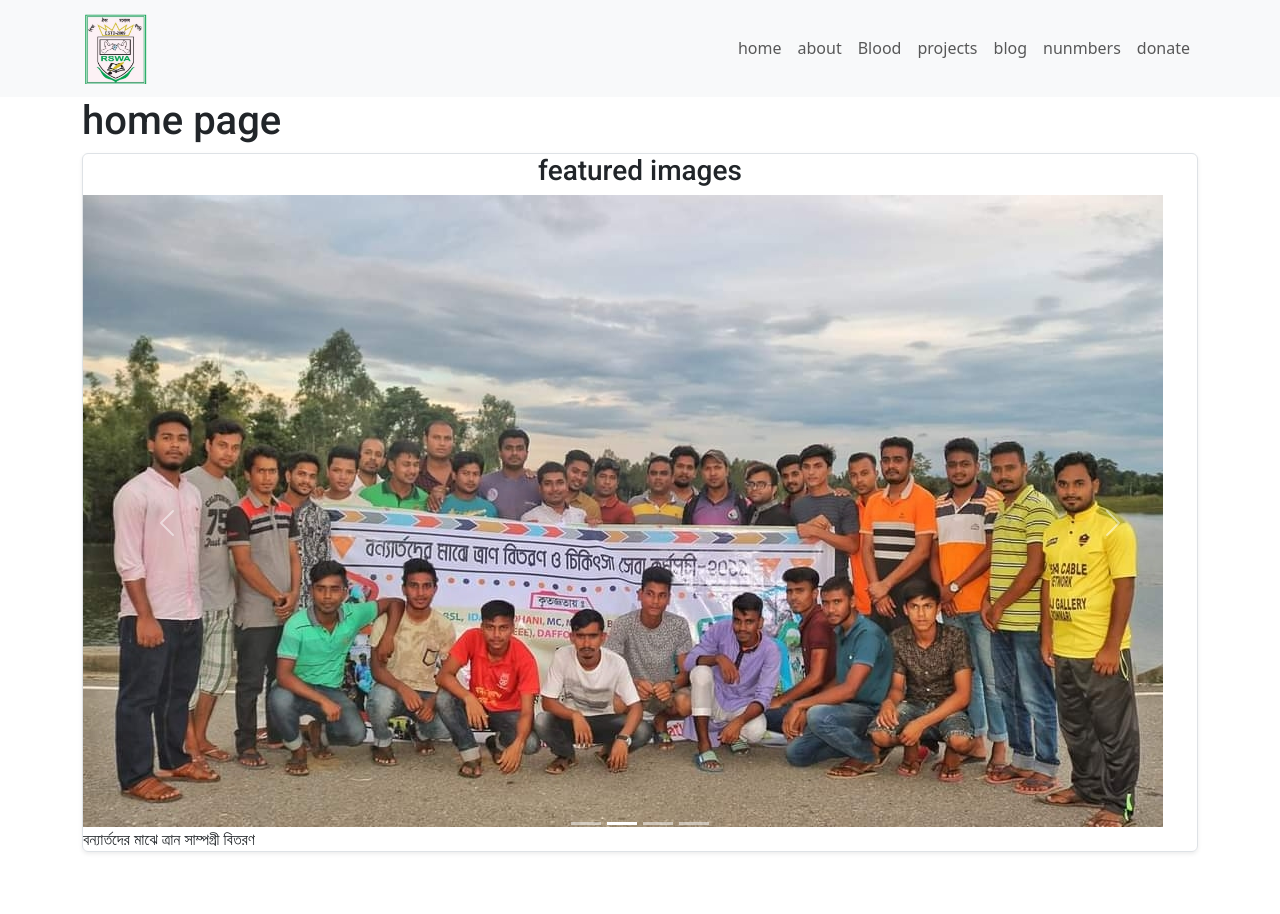
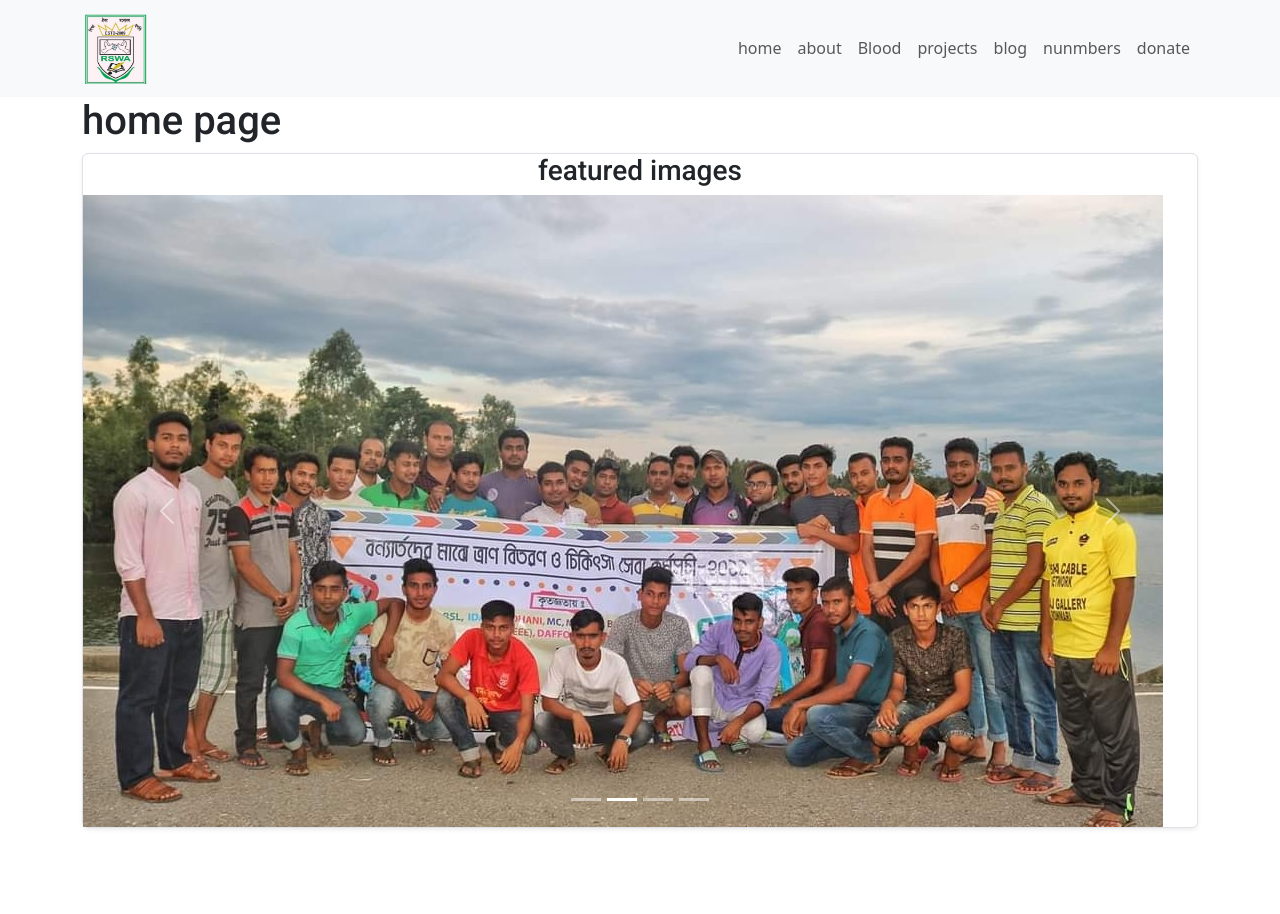
Before and after one commit to ashiful2002/rswa, a React (Vite) app: page / in a window 1280 px wide. Shown: the top 914 px of the page. Built offline with nearby package versions, Linux system fonts and the light colour scheme.

Commit message:
Added Social Section For Committee

```diff
--- a/src/Pages/Home/Slider.jsx
+++ b/src/Pages/Home/Slider.jsx
@@ -3,16 +3,20 @@ import { Carousel } from "react-bootstrap";
 import { sliderDetails } from "../../constants";
 const Slider = () => {
   return (
-    <>
+   <div>
+     {
+     <div>
     <Carousel fade>
     {sliderDetails && sliderDetails.map((item) => (
         <Carousel.Item key={item.id}>
-            <img className={item.title} src={item.url} alt={item.title} />
-            <Carousel.displayName >{item.title}</Carousel.displayName>
+          <img  src={item.url} alt={item.title} />
+          {/* <Carousel.displayName >{item.title}</Carousel.displayName> */}
         </Carousel.Item>
       ))}
     </Carousel>
-    </>
+    </div>
+    }
+   </div>
   );
 };
 
```
Lines whose indentation alone changed are shown as unchanged.
